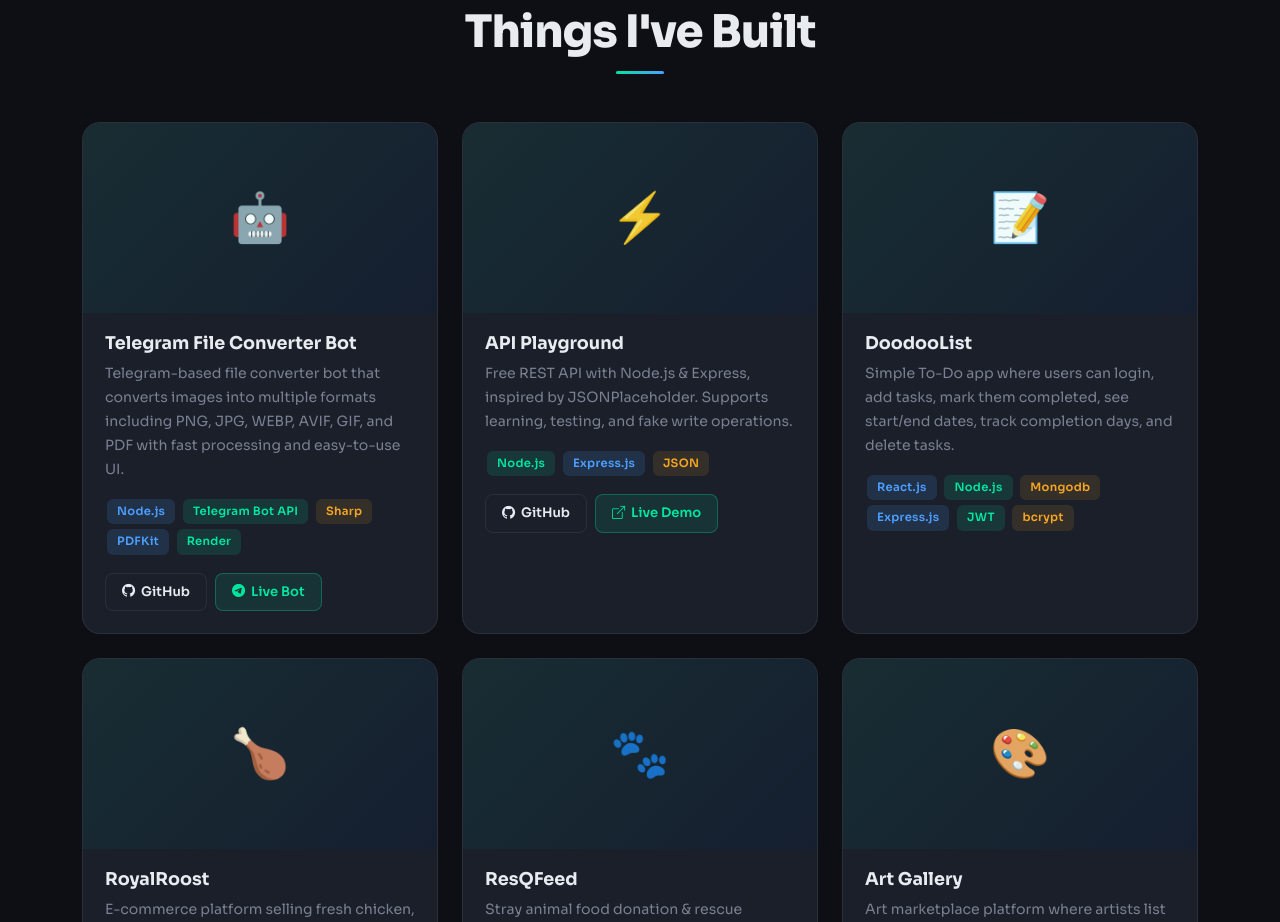
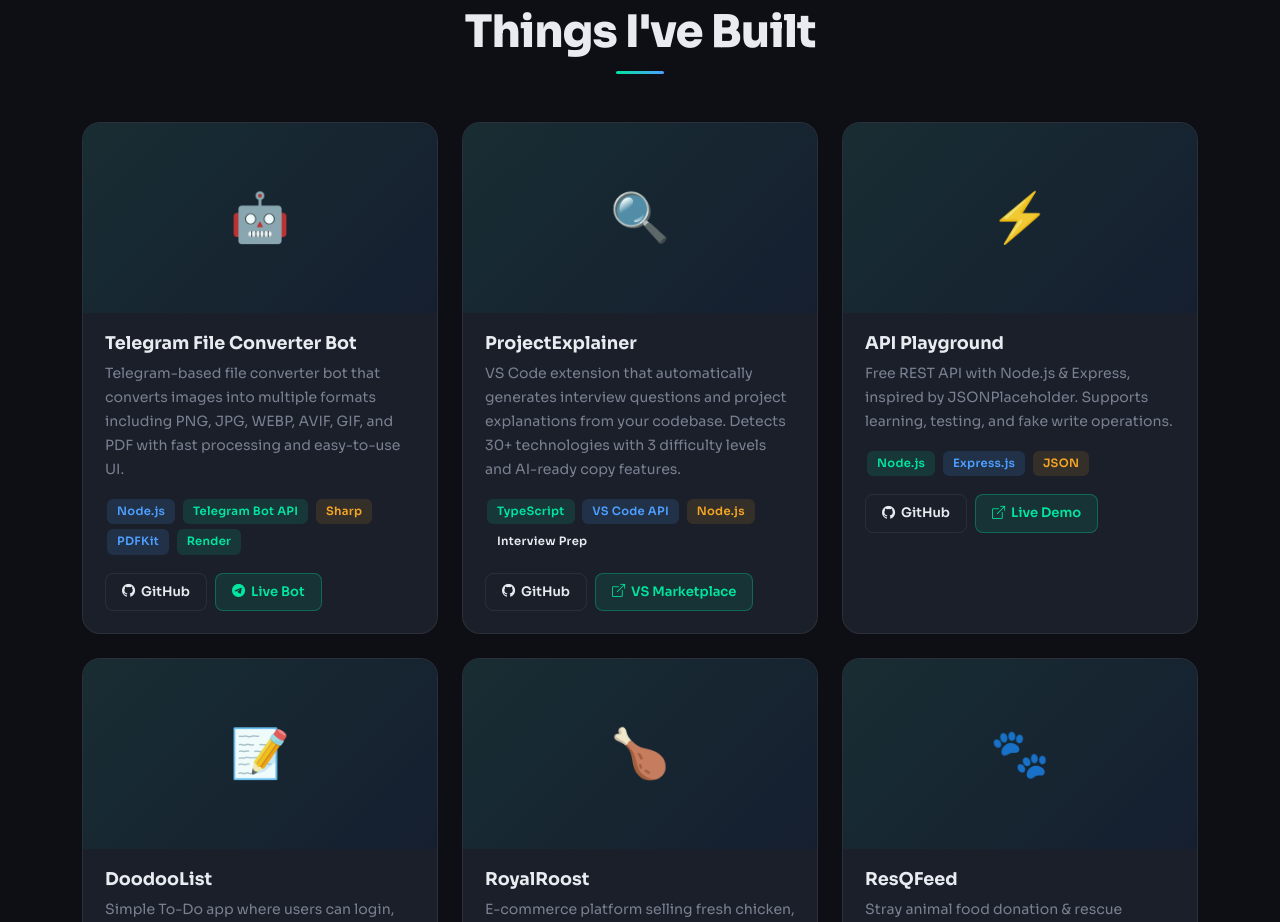
Before and after one commit to Tech-sj28/portfolio, a website: page index.html in a window 1280 px wide. Shown: the part 1713-2635 px from the top of the page. Drawn offline with nearby package versions, Linux system fonts and the light colour scheme.

Commit message:
new project added

```diff
--- a/index.html
+++ b/index.html
@@ -221,6 +221,32 @@
 
             </div>
 
+          </div>
+        </div>
+      </div>
+
+      <div class="col-md-6 col-lg-4 reveal">
+        <div class="project-card">
+          <div class="project-img" style="font-size:3rem;">🔍
+            <a href="https://marketplace.visualstudio.com/items?itemName=SurajPagi.projectexplainer" target="_blank" class="project-img-overlay"><i class="bi bi-eye me-2"></i>View Extension</a>
+          </div>
+          <div class="project-body">
+            <h5 class="project-title">ProjectExplainer</h5>
+            <p class="project-desc">
+              VS Code extension that automatically generates interview questions and project explanations from your codebase.
+              Detects 30+ technologies with 3 difficulty levels and AI-ready copy features.
+            </p>
+            <div class="mb-3">
+              <span class="tech-badge green">TypeScript</span>
+              <span class="tech-badge blue">VS Code API</span>
+              <span class="tech-badge amber">Node.js</span>
+              <span class="tech-badge purple">Interview Prep</span>
+            </div>
+
+            <div class="d-flex gap-2">
+              <a href="https://github.com/Tech-sj28/projectexplainer" target="_blank" class="btn-ghost"><i class="bi bi-github"></i>GitHub</a>
+              <a href="https://marketplace.visualstudio.com/items?itemName=SurajPagi.projectexplainer" target="_blank" class="btn-ghost accent"><i class="bi bi-box-arrow-up-right"></i>VS Marketplace</a>
+            </div>
           </div>
         </div>
       </div>
```
